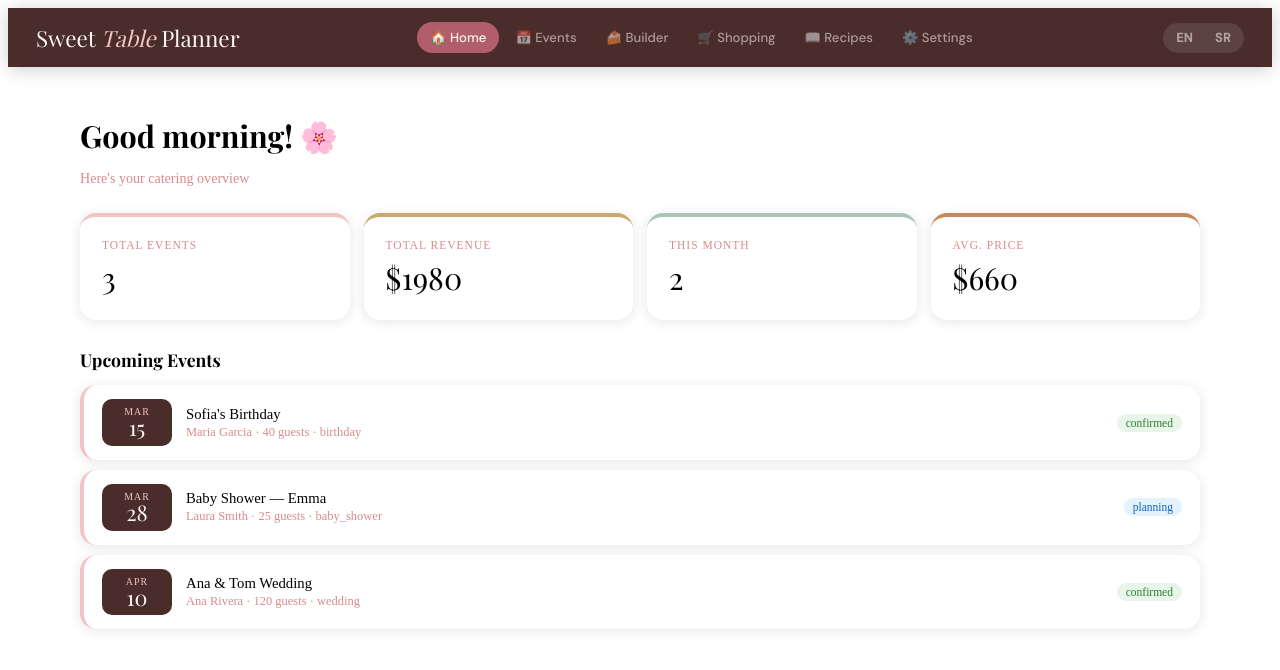
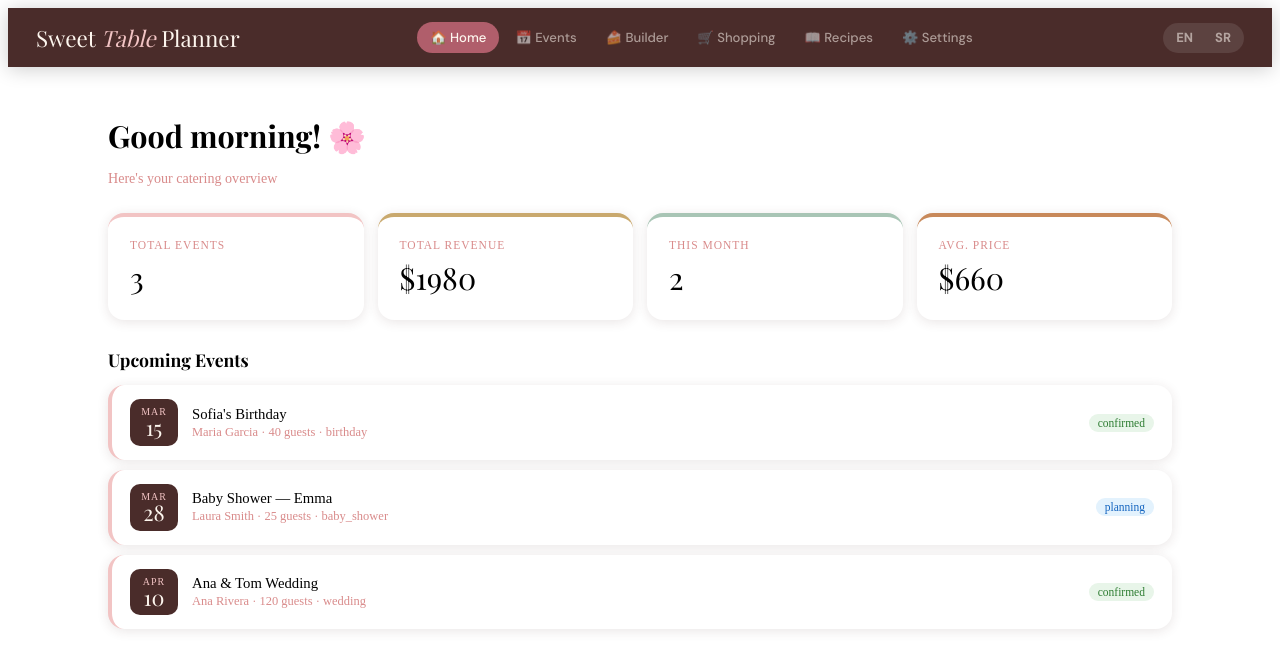
Before and after one commit to slelena/CateringManagement, a React (Vite) app in the folder sweet-table-planner/: page / in a window 1280 px wide. Shown: the top 670 px of the page. Built offline with nearby package versions, Linux system fonts and the light colour scheme.

Commit message:
fix - styles - border-box

```diff
--- a/sweet-table-planner/src/index.css
+++ b/sweet-table-planner/src/index.css
@@ -1,13 +1,19 @@
 :root {
-  --cream: #FDF6EE;
-  --blush: #F2C4C4;
-  --rose: #D98B8B;
-  --deep-rose: #B05E6B;
-  --chocolate: #4A2C2A;
-  --caramel: #C8895A;
-  --mint: #A8C5B5;
-  --gold: #C9A96E;
-  --white: #FFFFFF;
+  --cream: #fdf6ee;
+  --blush: #f2c4c4;
+  --rose: #d98b8b;
+  --deep-rose: #b05e6b;
+  --chocolate: #4a2c2a;
+  --caramel: #c8895a;
+  --mint: #a8c5b5;
+  --gold: #c9a96e;
+  --white: #ffffff;
   --shadow: rgba(74, 44, 42, 0.12);
   --border: #e8ddd4;
 }
+
+*,
+*::before,
+*::after {
+  box-sizing: border-box;
+}
```
